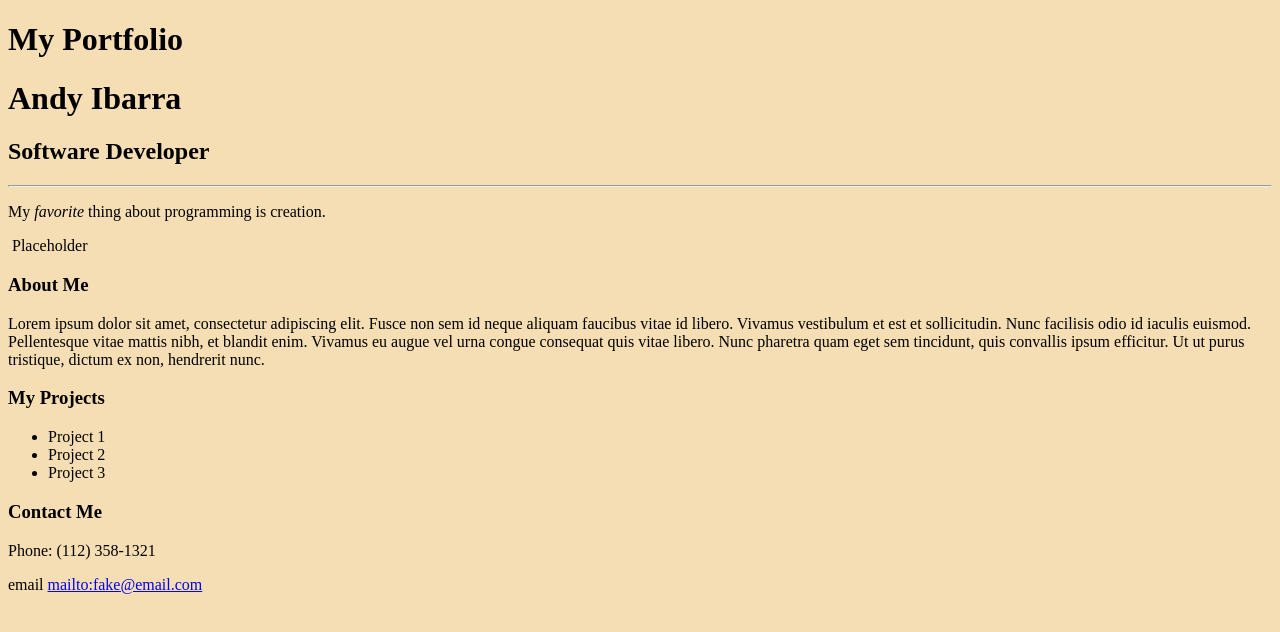
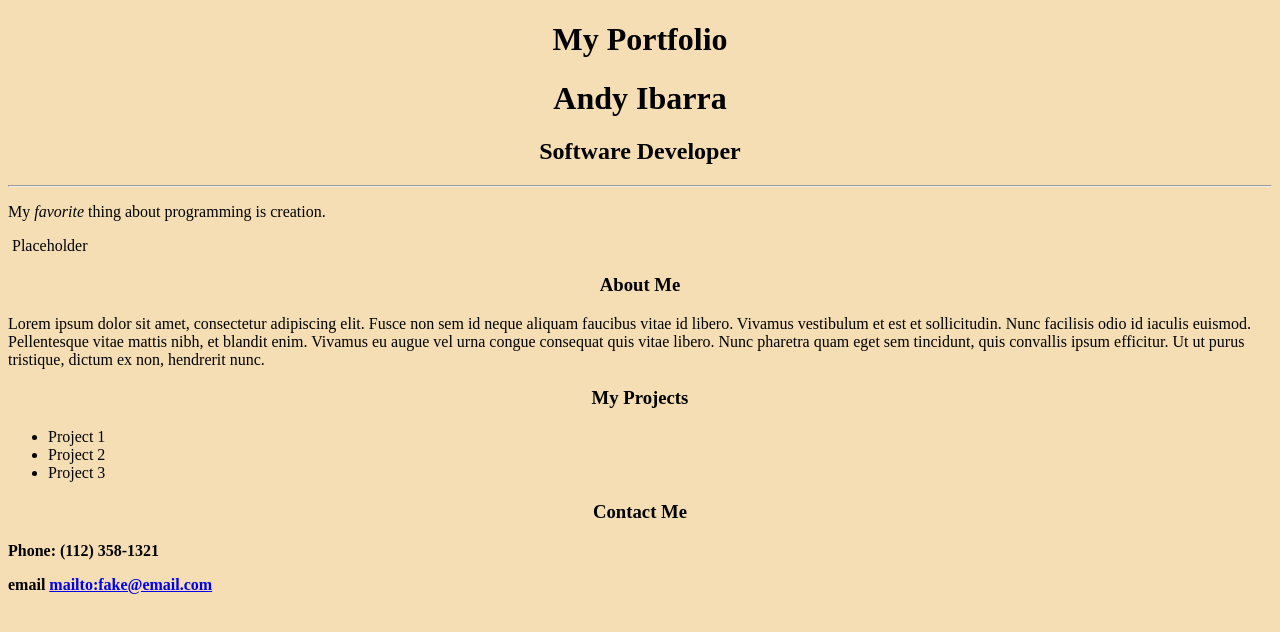
Before and after one commit to HackerUSA-CE/FSI-Build-a-Portfolio, a plain HTML site: page index.html in a window 1280 px wide. Drawn offline with Linux system fonts and the light colour scheme; files that its build step writes are made by us from their sources.

Commit message:
Center headlines

```diff
--- a/css/styles.css
+++ b/css/styles.css
@@ -0,0 +1,3 @@
+div {
+    background-color:wheat;
+}
--- a/index.html
+++ b/index.html
@@ -1,37 +1,41 @@
 <!DOCTYPE html>
-<html style="background-color:wheat;">
-  <h1>
+<html style="background-color:wheat">
+<center>
+<h1>
     My Portfolio
 </h1>
+</center>
 <head>
     <meta charset="utf-8">
     <meta name="viewport" content="width=device-width">
     <title>My Portfolio</title>
-    <link rel="stylesheet"href='../styles.css'>
+    <link rel="stylesheet" href="styles.css">
 </head>
 <div>
+<center>
   <h1>Andy Ibarra</h1>
   <h2>Software Developer</h2>
+</center>
   <hr>
   <p>
     My <em>favorite</em> thing about programming is creation.
   </p>
   <img src "http://via.placeholder.com/640x360"> Placeholder </img>
-  <h3>About Me</h3>
+  <center><h3>About Me</h3></center>
   <p>
     Lorem ipsum dolor sit amet, consectetur adipiscing elit. Fusce non sem id neque aliquam faucibus vitae id libero. Vivamus vestibulum et est et sollicitudin. Nunc facilisis odio id iaculis euismod. Pellentesque vitae mattis nibh, et blandit enim. Vivamus eu augue vel urna congue consequat quis vitae libero. Nunc pharetra quam eget sem tincidunt, quis convallis ipsum efficitur. Ut ut purus tristique, dictum ex non, hendrerit nunc.
   </p>
-  <h3>My Projects</h3>
+  <center><h3>My Projects</h3></center>
   <ul>
     <li>Project 1</li>
     <li>Project 2</li>
     <li>Project 3</li>
   </ul>
-  <h3>Contact Me</h3>
+  <center><h3>Contact Me</h3></center>
   <p>
-    Phone: (112) 358-1321
+    <strong>Phone: (112) 358-1321</strong>
   </p>
-  <p>email <a href="https://mailto:fake@email.com">mailto:fake@email.com</a></p>
+  <strong><p>email <a href="https://mailto:fake@email.com">mailto:fake@email.com</a></p></strong>
 </div>
 <body>
     <!--
```
